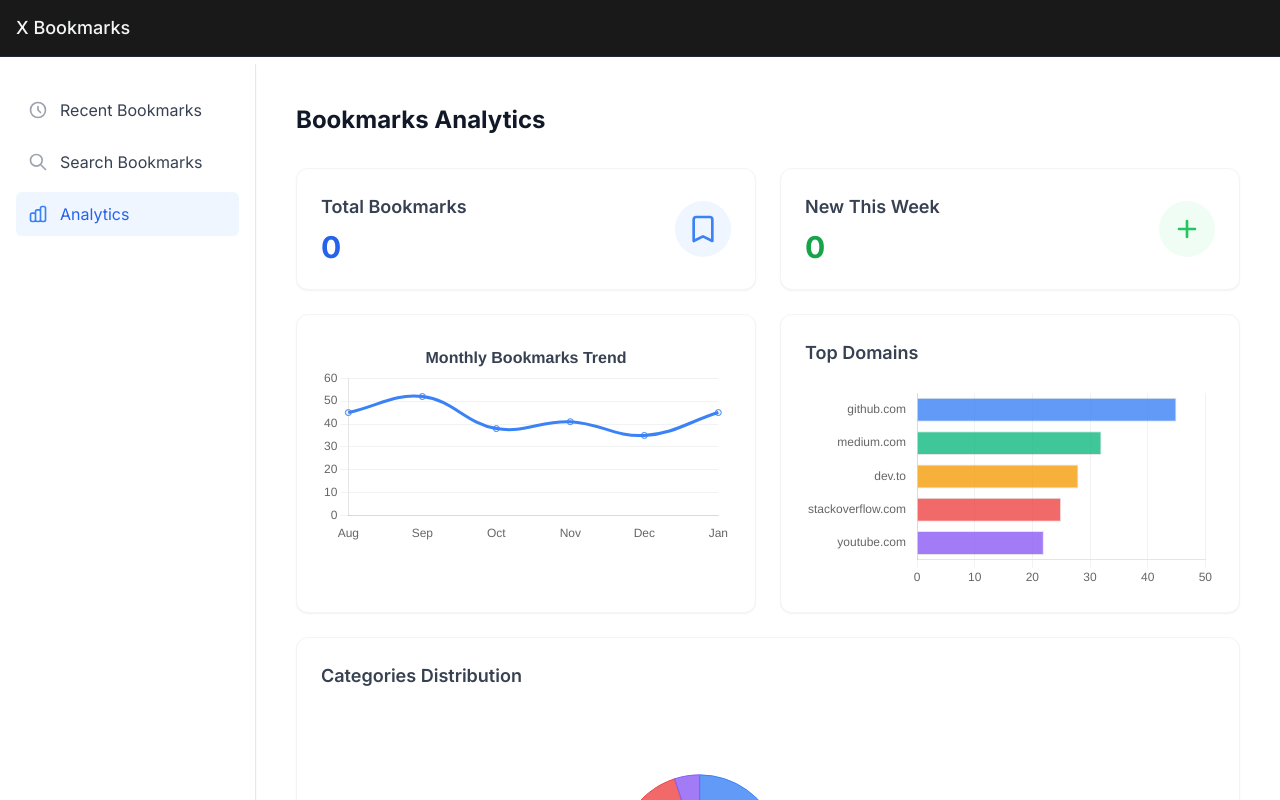
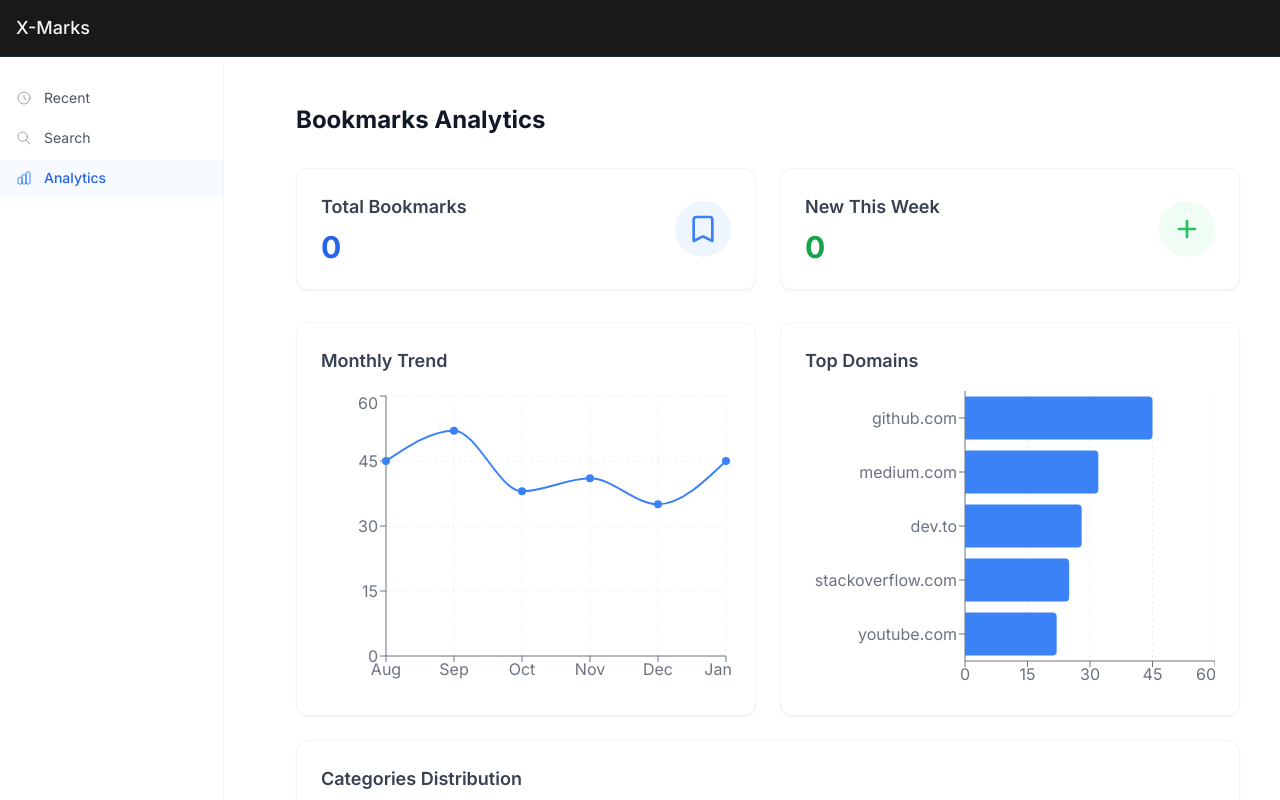
Before and after one commit to varunrayen/x-bookmarks-exporter, a Next.js app in the folder search-ui/: page /analytics in a window 1280 px wide. Shown: the top 800 px of the page. Built offline with nearby package versions, Linux system fonts and the light colour scheme; no server answers.

Commit message:
improve UI

```diff
--- a/search-ui/app/components/Analytics.js
+++ b/search-ui/app/components/Analytics.js
@@ -2,30 +2,12 @@
 
 import { useState, useEffect } from 'react';
 import {
-  Chart as ChartJS,
-  CategoryScale,
-  LinearScale,
-  PointElement,
-  LineElement,
-  BarElement,
-  Title,
-  Tooltip,
-  Legend,
-  ArcElement,
-} from 'chart.js';
-import { Line, Bar, Doughnut } from 'react-chartjs-2';
+  LineChart, Line, BarChart, Bar, PieChart, Pie,
+  XAxis, YAxis, CartesianGrid, Tooltip, ResponsiveContainer,
+  Cell
+} from 'recharts';
 
-ChartJS.register(
-  CategoryScale,
-  LinearScale,
-  PointElement,
-  LineElement,
-  BarElement,
-  Title,
-  Tooltip,
-  Legend,
-  ArcElement
-);
+const COLORS = ['#3B82F6', '#10B981', '#F59E0B', '#EF4444', '#8B5CF6'];
 
 export default function Analytics() {
   const [analyticsData, setAnalyticsData] = useState({
@@ -74,107 +56,12 @@ export default function Analytics() {
     fetchAnalytics();
   }, []);
 
-  const monthlyChartData = {
-    labels: analyticsData.bookmarksByMonth.map(item => item.month),
-    datasets: [
-      {
-        label: 'Bookmarks',
-        data: analyticsData.bookmarksByMonth.map(item => item.count),
-        borderColor: 'rgb(59, 130, 246)',
-        backgroundColor: 'rgba(59, 130, 246, 0.1)',
-        fill: true,
-        tension: 0.4,
-      },
-    ],
-  };
-
-  const monthlyChartOptions = {
-    responsive: true,
-    plugins: {
-      legend: {
-        display: false,
-      },
-      title: {
-        display: true,
-        text: 'Monthly Bookmarks Trend',
-        color: '#374151',
-        font: {
-          size: 16,
-          weight: 'bold',
-        },
-      },
-    },
-    scales: {
-      y: {
-        beginAtZero: true,
-        grid: {
-          color: 'rgba(0, 0, 0, 0.05)',
-        },
-      },
-      x: {
-        grid: {
-          display: false,
-        },
-      },
-    },
-  };
-
-  const domainsChartData = {
-    labels: analyticsData.topDomains.map(domain => domain.name),
-    datasets: [
-      {
-        data: analyticsData.topDomains.map(domain => domain.count),
-        backgroundColor: [
-          'rgba(59, 130, 246, 0.8)',
-          'rgba(16, 185, 129, 0.8)',
-          'rgba(245, 158, 11, 0.8)',
-          'rgba(239, 68, 68, 0.8)',
-          'rgba(139, 92, 246, 0.8)',
-        ],
-        borderWidth: 1,
-      },
-    ],
-  };
-
-  const categoriesChartData = {
-    labels: analyticsData.categories.map(cat => cat.name),
-    datasets: [
-      {
-        data: analyticsData.categories.map(cat => cat.count),
-        backgroundColor: [
-          'rgba(59, 130, 246, 0.8)',
-          'rgba(16, 185, 129, 0.8)',
-          'rgba(245, 158, 11, 0.8)',
-          'rgba(239, 68, 68, 0.8)',
-          'rgba(139, 92, 246, 0.8)',
-        ],
-        borderColor: [
-          'rgba(59, 130, 246, 1)',
-          'rgba(16, 185, 129, 1)',
-          'rgba(245, 158, 11, 1)',
-          'rgba(239, 68, 68, 1)',
-          'rgba(139, 92, 246, 1)',
-        ],
-        borderWidth: 1,
-      },
-    ],
-  };
-
-  const pieChartOptions = {
-    responsive: true,
-    plugins: {
-      legend: {
-        position: 'right',
-      },
-    },
-  };
-
   return (
-    <div className="p-6 space-y-6">
-      <h1 className="text-2xl font-bold text-gray-900 mb-8">Bookmarks Analytics</h1>
+    <div className="p-6 space-y-8">
+      <h1 className="text-2xl font-bold text-gray-900">Bookmarks Analytics</h1>
 
       {/* Summary Cards */}
-      <div className="grid grid-cols-1 md:grid-cols-2 gap-6 mb-8">
+      <div className="grid grid-cols-1 md:grid-cols-2 gap-6">
         <div className="bg-white p-6 rounded-xl shadow-sm border border-gray-100">
           <div className="flex items-center justify-between">
             <div>
@@ -208,43 +95,89 @@ export default function Analytics() {
       <div className="grid grid-cols-1 lg:grid-cols-2 gap-6">
         {/* Monthly Trend */}
         <div className="bg-white p-6 rounded-xl shadow-sm border border-gray-100">
-          <Line data={monthlyChartData} options={monthlyChartOptions} />
+          <h3 className="text-lg font-semibold text-gray-700 mb-4">Monthly Trend</h3>
+          <div className="h-[300px]">
+            <ResponsiveContainer width="100%" height="100%">
+              <LineChart data={analyticsData.bookmarksByMonth}>
+                <CartesianGrid strokeDasharray="3 3" stroke="#f0f0f0" />
+                <XAxis dataKey="month" stroke="#6B7280" />
+                <YAxis stroke="#6B7280" />
+                <Tooltip
+                  contentStyle={{
+                    backgroundColor: 'white',
+                    border: '1px solid #e5e7eb',
+                    borderRadius: '0.5rem'
+                  }}
+                />
+                <Line
+                  type="monotone"
+                  dataKey="count"
+                  stroke="#3B82F6"
+                  strokeWidth={2}
+                  dot={{ fill: '#3B82F6' }}
+                />
+              </LineChart>
+            </ResponsiveContainer>
+          </div>
         </div>
 
         {/* Top Domains */}
         <div className="bg-white p-6 rounded-xl shadow-sm border border-gray-100">
           <h3 className="text-lg font-semibold text-gray-700 mb-4">Top Domains</h3>
-          <Bar
-            data={domainsChartData}
-            options={{
-              indexAxis: 'y',
-              plugins: {
-                legend: {
-                  display: false,
-                },
-              },
-              scales: {
-                x: {
-                  beginAtZero: true,
-                  grid: {
-                    color: 'rgba(0, 0, 0, 0.05)',
-                  },
-                },
-                y: {
-                  grid: {
-                    display: false,
-                  },
-                },
-              },
-            }}
-          />
+          <div className="h-[300px]">
+            <ResponsiveContainer width="100%" height="100%">
+              <BarChart
+                data={analyticsData.topDomains}
+                layout="vertical"
+                margin={{ left: 80 }}
+              >
+                <CartesianGrid strokeDasharray="3 3" stroke="#f0f0f0" horizontal={false} />
+                <XAxis type="number" stroke="#6B7280" />
+                <YAxis dataKey="name" type="category" stroke="#6B7280" width={80} />
+                <Tooltip
+                  contentStyle={{
+                    backgroundColor: 'white',
+                    border: '1px solid #e5e7eb',
+                    borderRadius: '0.5rem'
+                  }}
+                />
+                <Bar dataKey="count" fill="#3B82F6" radius={[0, 4, 4, 0]} />
+              </BarChart>
+            </ResponsiveContainer>
+          </div>
         </div>
 
         {/* Categories Distribution */}
         <div className="bg-white p-6 rounded-xl shadow-sm border border-gray-100 col-span-full">
           <h3 className="text-lg font-semibold text-gray-700 mb-4">Categories Distribution</h3>
-          <div className="h-[300px] flex justify-center">
-            <Doughnut data={categoriesChartData} options={pieChartOptions} />
+          <div className="h-[300px]">
+            <ResponsiveContainer width="100%" height="100%">
+              <PieChart>
+                <Pie
+                  data={analyticsData.categories}
+                  dataKey="count"
+                  nameKey="name"
+                  cx="50%"
+                  cy="50%"
+                  innerRadius={60}
+                  outerRadius={100}
+                  paddingAngle={2}
+                  label={({ name, percent }) => `${name} (${(percent * 100).toFixed(0)}%)`}
+                  labelLine={true}
+                >
+                  {analyticsData.categories.map((_, index) => (
+                    <Cell key={`cell-${index}`} fill={COLORS[index % COLORS.length]} />
+                  ))}
+                </Pie>
+                <Tooltip
+                  contentStyle={{
+                    backgroundColor: 'white',
+                    border: '1px solid #e5e7eb',
+                    borderRadius: '0.5rem'
+                  }}
+                />
+              </PieChart>
+            </ResponsiveContainer>
           </div>
         </div>
       </div>
--- a/search-ui/app/components/Header.js
+++ b/search-ui/app/components/Header.js
@@ -5,11 +5,11 @@ import Link from 'next/link';
 export default function Header() {
   return (
     <header className="fixed top-0 left-0 right-0 bg-black/90 backdrop-blur-sm border-b border-gray-800 z-50">
-      <div className="max-w-7xl mx-auto px-4">
+      <div className="max-w-7xl px-4">
         <div className="flex justify-between h-14 items-center">
           <div className="flex-shrink-0">
             <Link href="/" className="text-lg font-medium text-gray-100 hover:text-gray-300 transition-colors">
-              X Bookmarks
+              X-Marks
             </Link>
           </div>
         </div>
--- a/search-ui/app/components/Sidebar.js
+++ b/search-ui/app/components/Sidebar.js
@@ -7,48 +7,48 @@ export default function Sidebar() {
   const pathname = usePathname();
 
   return (
-    <aside className="fixed left-0 top-16 h-full w-64 bg-white border-r border-gray-200 overflow-y-auto shadow-sm">
-      <div className="px-4 py-6">
-        <nav className="space-y-2">
+    <aside className="fixed left-0 top-16 h-full w-56 bg-white border-r border-gray-100 overflow-y-auto">
+      <div className="py-4">
+        <nav className="space-y-1">
           <Link
             href="/"
-            className={`flex items-center px-3 py-2.5 rounded-md cursor-pointer transition-colors group
+            className={`flex items-center px-4 py-2 text-sm transition-colors
               ${pathname === '/'
-                ? 'bg-blue-50 text-blue-600'
-                : 'text-gray-700 hover:bg-blue-50 hover:text-blue-600'
+                ? 'bg-blue-50/50 text-blue-600 font-medium'
+                : 'text-gray-600 hover:bg-gray-50 hover:text-gray-900'
               }`}
           >
-            <svg className={`w-5 h-5 mr-3 ${pathname === '/' ? 'text-blue-500' : 'text-gray-400 group-hover:text-blue-500'}`}
+            <svg className={`w-4 h-4 mr-3 ${pathname === '/' ? 'text-blue-500' : 'text-gray-400'}`}
               fill="none" viewBox="0 0 24 24" stroke="currentColor">
-              <path strokeLinecap="round" strokeLinejoin="round" strokeWidth={2} d="M12 8v4l3 3m6-3a9 9 0 11-18 0 9 9 0 0118 0z" />
+              <path strokeLinecap="round" strokeLinejoin="round" strokeWidth={1.5} d="M12 8v4l3 3m6-3a9 9 0 11-18 0 9 9 0 0118 0z" />
             </svg>
-            Recent Bookmarks
+            Recent
           </Link>
           <Link
             href="/search"
-            className={`flex items-center px-3 py-2.5 rounded-md cursor-pointer transition-colors group
+            className={`flex items-center px-4 py-2 text-sm transition-colors
               ${pathname === '/search'
-                ? 'bg-blue-50 text-blue-600'
-                : 'text-gray-700 hover:bg-blue-50 hover:text-blue-600'
+                ? 'bg-blue-50/50 text-blue-600 font-medium'
+                : 'text-gray-600 hover:bg-gray-50 hover:text-gray-900'
               }`}
           >
-            <svg className={`w-5 h-5 mr-3 ${pathname === '/search' ? 'text-blue-500' : 'text-gray-400 group-hover:text-blue-500'}`}
+            <svg className={`w-4 h-4 mr-3 ${pathname === '/search' ? 'text-blue-500' : 'text-gray-400'}`}
               fill="none" viewBox="0 0 24 24" stroke="currentColor">
-              <path strokeLinecap="round" strokeLinejoin="round" strokeWidth={2} d="M21 21l-6-6m2-5a7 7 0 11-14 0 7 7 0 0114 0z" />
+              <path strokeLinecap="round" strokeLinejoin="round" strokeWidth={1.5} d="M21 21l-6-6m2-5a7 7 0 11-14 0 7 7 0 0114 0z" />
             </svg>
-            Search Bookmarks
+            Search
           </Link>
           <Link
             href="/analytics"
-            className={`flex items-center px-3 py-2.5 rounded-md cursor-pointer transition-colors group
+            className={`flex items-center px-4 py-2 text-sm transition-colors
               ${pathname === '/analytics'
-                ? 'bg-blue-50 text-blue-600'
-                : 'text-gray-700 hover:bg-blue-50 hover:text-blue-600'
+                ? 'bg-blue-50/50 text-blue-600 font-medium'
+                : 'text-gray-600 hover:bg-gray-50 hover:text-gray-900'
               }`}
           >
-            <svg className={`w-5 h-5 mr-3 ${pathname === '/analytics' ? 'text-blue-500' : 'text-gray-400 group-hover:text-blue-500'}`}
+            <svg className={`w-4 h-4 mr-3 ${pathname === '/analytics' ? 'text-blue-500' : 'text-gray-400'}`}
               fill="none" viewBox="0 0 24 24" stroke="currentColor">
-              <path strokeLinecap="round" strokeLinejoin="round" strokeWidth={2} d="M9 19v-6a2 2 0 00-2-2H5a2 2 0 00-2 2v6a2 2 0 002 2h2a2 2 0 002-2zm0 0V9a2 2 0 012-2h2a2 2 0 012 2v10m-6 0a2 2 0 002 2h2a2 2 0 002-2m0 0V5a2 2 0 012-2h2a2 2 0 012 2v14a2 2 0 01-2 2h-2a2 2 0 01-2-2z" />
+              <path strokeLinecap="round" strokeLinejoin="round" strokeWidth={1.5} d="M9 19v-6a2 2 0 00-2-2H5a2 2 0 00-2 2v6a2 2 0 002 2h2a2 2 0 002-2zm0 0V9a2 2 0 012-2h2a2 2 0 012 2v10m-6 0a2 2 0 002 2h2a2 2 0 002-2m0 0V5a2 2 0 012-2h2a2 2 0 012 2v14a2 2 0 01-2 2h-2a2 2 0 01-2-2z" />
             </svg>
             Analytics
           </Link>
--- a/search-ui/app/search/page.js
+++ b/search-ui/app/search/page.js
@@ -4,6 +4,7 @@ import { useState, useEffect, useCallback } from 'react';
 import ResultCard from '../components/ResultCard';
 import Pagination from '../components/Pagination';
 import Spinner from '../components/Spinner';
+import { MagnifyingGlassIcon } from '@heroicons/react/24/outline';
 
 export default function SearchPage() {
   const [query, setQuery] = useState('');
@@ -67,45 +68,59 @@ export default function SearchPage() {
   };
 
   return (
-    <div className="p-4">
+    <div className="max-w-4xl mx-auto py-8 px-4">
+      <div className="mb-12 relative">
+        <div className="relative">
+          <div className="absolute inset-y-0 left-0 pl-3 flex items-center pointer-events-none">
+            <MagnifyingGlassIcon className="h-5 w-5 text-gray-400" aria-hidden="true" />
+          </div>
           <input
             type="text"
             value={query}
             onChange={(e) => setQuery(e.target.value)}
-        placeholder="Search your bookmarks..."
-        className="w-full p-4 rounded-lg border border-gray-300 focus:outline-none focus:ring-2 focus:ring-blue-500 mb-8"
+            placeholder="Search your bookmarks by title, content, or URL..."
+            className="w-full pl-10 p-3 text-lg bg-white/50 rounded-xl border-0 ring-1 ring-gray-200 focus:outline-none focus:ring-2 focus:ring-blue-500 transition-shadow"
           />
+        </div>
+        {!query && !loading && (
+          <p className="mt-2 text-sm text-gray-500 pl-3">
+            Try searching for topics, websites, or specific content you remember
+          </p>
+        )}
+      </div>
 
       {error && (
-        <div className="mb-4 p-4 bg-red-100 border border-red-400 text-red-700 rounded-lg">
+        <div className="mb-6 px-4 py-3 bg-red-50 text-red-600 rounded-lg text-sm">
           {error}
         </div>
       )}
 
       {loading ? (
-        <div className="flex justify-center">
+        <div className="flex justify-center py-12">
           <Spinner />
         </div>
       ) : (
         <>
           {results.length > 0 && (
-            <div className="mb-4">
-              <p className="text-sm text-gray-600">
-                Found {pagination.total} results
+            <div className="mb-6">
+              <p className="text-sm text-gray-500">
+                {pagination.total} {pagination.total === 1 ? 'result' : 'results'} found
               </p>
             </div>
           )}
-          <div className="space-y-4">
+          <div className="space-y-6">
             {results.map((result) => (
               <ResultCard key={result.tweet_id} result={result} />
             ))}
           </div>
           {results.length > 0 && (
+            <div className="mt-8">
               <Pagination
                 currentPage={pagination.currentPage}
                 totalPages={pagination.totalPages}
                 onPageChange={handlePageChange}
               />
+            </div>
           )}
         </>
       )}
--- a/search-ui/package.json
+++ b/search-ui/package.json
@@ -9,12 +9,14 @@
     "lint": "next lint"
   },
   "dependencies": {
+    "@heroicons/react": "^2.2.0",
     "chart.js": "^4.4.7",
     "date-fns": "^4.1.0",
     "next": "15.1.4",
     "react": "^19.0.0",
     "react-chartjs-2": "^5.3.0",
-    "react-dom": "^19.0.0"
+    "react-dom": "^19.0.0",
+    "recharts": "^2.15.0"
   },
   "devDependencies": {
     "@eslint/eslintrc": "^3",
```
Also changed, not shown: 1 other file (tests, documents, lock files or other folders). Lines whose indentation alone changed are shown as unchanged.
